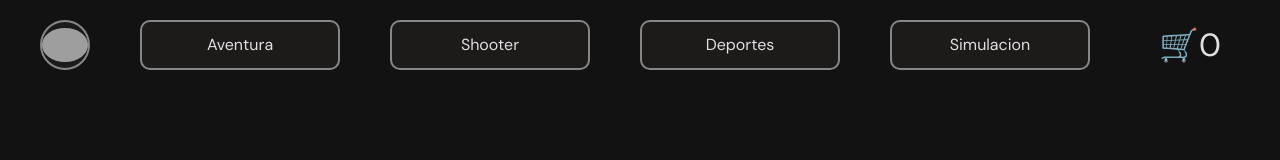
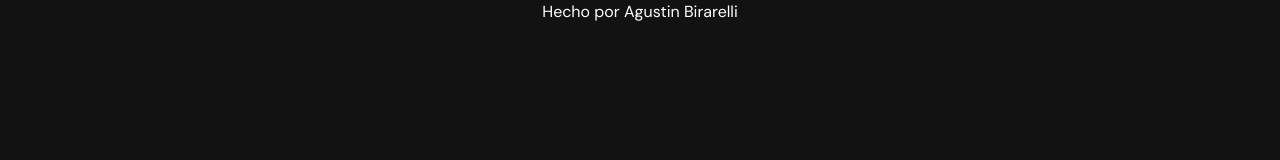
Before and after one commit to AgusBira/E-CommerceVideojuegos, a React (Vite) app: page /cart in a window 1280 px wide. Shown: the top 160 px of the page. Built offline with nearby package versions, Linux system fonts and the light colour scheme; grey boxes are pictures that could not be loaded.

Commit message:
implemento hero section e imagen de logo

```diff
--- a/src/App.jsx
+++ b/src/App.jsx
@@ -6,21 +6,33 @@ import ItemCard from "./components/ItemCard"
 import ItemDetailContainer from "./components/ItemDetailContainer"
 import { cartContext, CartProvider } from "./context/CartContext"
 import Cart from "./components/Cart"
+import Hero from "./components/Hero"
+import Footer from "./components/footer"
 export default function App() {
 
   return (
     <>
       <BrowserRouter>
         <CartProvider>
-          <NavBar />
+
+
           <Routes>
-            <Route exact path="/" element={<ItemListContainer />} />
-            <Route exact path="/categoria/:catId" element={<ItemListContainer />} />
+            <Route exact path="/" element={<>
+              <Hero/>
+              <NavBar />
+            <ItemListContainer />
+            </>} />
+            <Route exact path="/categoria/:catId" element={<>
+              <Hero/>
+              <NavBar />
+            <ItemListContainer />
+            </>} />
             <Route exact path="/product/:id" element={<ItemDetailContainer />} />
             <Route exact path="/cart" element={<Cart/>} />
             <Route exact path="/checkout" element={<CheckoutForm/>} />
           </Routes>
         </CartProvider>
+        <Footer/>
       </BrowserRouter>
 
     </>
--- a/src/components/ButtonComponent.css
+++ b/src/components/ButtonComponent.css
@@ -1,18 +1,11 @@
 nav button{
     width: 200px;
     height: 50px;
-    border: 2px rgb(135, 135, 135) solid;
-    border-radius: 10px;
-    background-color:rgb(29, 26, 26);
-    color: #E0E0E0;
-    font-size: 1rem;
-    transition: 100ms;
+    background-color:#121212;
+    border: none;
+    color: white;
 }
-nav button:hover{
-    border: 2px white solid;
-    transform:scaleX(1.05);
-    transition: 100ms;
-}
+
 nav button:active{
     background-color: white;
     color: black;
--- /dev/null
+++ b/src/components/Footer.css
@@ -0,0 +1,7 @@
+footer{
+    text-align: center;
+    color: white;
+}
+footer a{
+    font:600;
+}
--- /dev/null
+++ b/src/components/Footer.jsx
@@ -0,0 +1,7 @@
+import React from 'react'
+import "./Footer.css"
+export default function footer() {
+  return (
+    <footer>Hecho por <a>Agustin Birarelli</a></footer>
+  )
+}
--- /dev/null
+++ b/src/components/Hero.css
@@ -0,0 +1,33 @@
+.heroSection{
+    height: 500px;
+    display: flex;
+    justify-content: center;
+    align-items: center;
+    gap: 100px;
+    background-image: url('/herogif.gif');
+    background-repeat: no-repeat;
+    background-size: cover;
+
+}
+.container-img{
+    width: 600px;
+    height: 300px;
+    transition: 500ms;
+}
+.container-img:hover{
+    transform: scale(1.1);
+    transition: 500ms;
+
+}
+.container-img img{
+    width: 100%;
+}
+
+.presentacion h1{
+    font-size:2rem;
+    color: white;
+}
+.presentacion h2{
+    font-size:1rem;
+    color: white;
+}
--- /dev/null
+++ b/src/components/Hero.jsx
@@ -0,0 +1,21 @@
+import React from 'react'
+import "./Hero.css"
+import { Link } from 'react-router-dom'
+export default function Hero() {
+  return (
+    <>
+        <section className='heroSection'>
+            <Link to={"/"}>
+            <div className='container-img'>
+                <img src="/coliseum.png" alt="" />
+            </div>
+            </Link>
+
+            <div className='presentacion'>
+                <h1>Bienvenido!</h1>
+                <h2>Explora nuestro catalogo de juegos!!</h2>
+            </div>
+        </section>
+    </>
+  )
+}
--- a/src/components/NavBar.jsx
+++ b/src/components/NavBar.jsx
@@ -8,7 +8,7 @@ export default function tituloComponente() {
   return (
     <>
       <nav>
-        <Link to="/"><LogoComponent/></Link>
+
         <Link to="/categoria/aventura"><ButtonComponent texto = "Aventura"/></Link>
         <Link to="/categoria/shooter"><ButtonComponent texto = "Shooter"/></Link>
         <Link to="/categoria/deportes"><ButtonComponent texto = "Deportes"/></Link>
--- a/src/index.css
+++ b/src/index.css
@@ -5,9 +5,7 @@
   margin: 0;
   box-sizing: border-box;
 }
-/* body{
-  background-color:#121212;
-} */
+
 .cargando{
   color: white;
   position: absolute;
```
Also changed, not shown: src/context/CartContext.jsx (+10 -8 lines), public/coliseum.png (added), public/herogif.gif (added).
